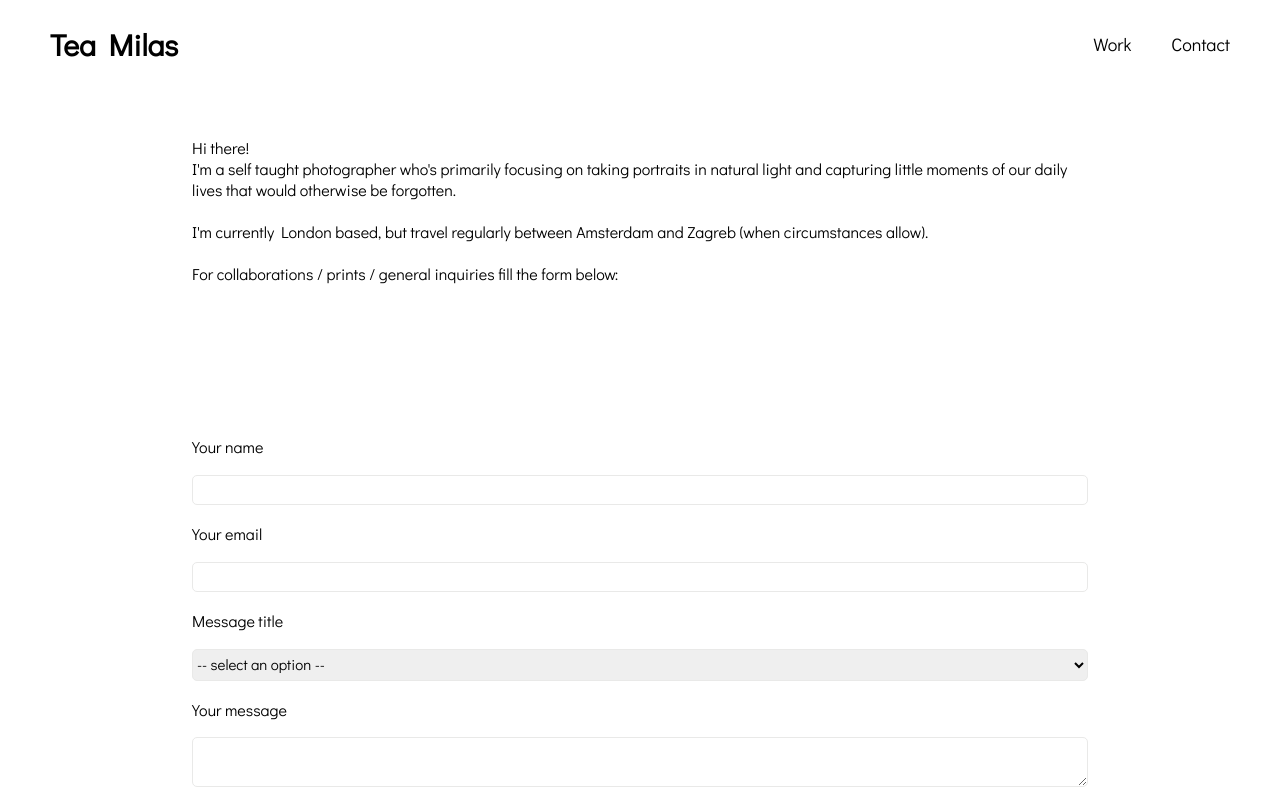
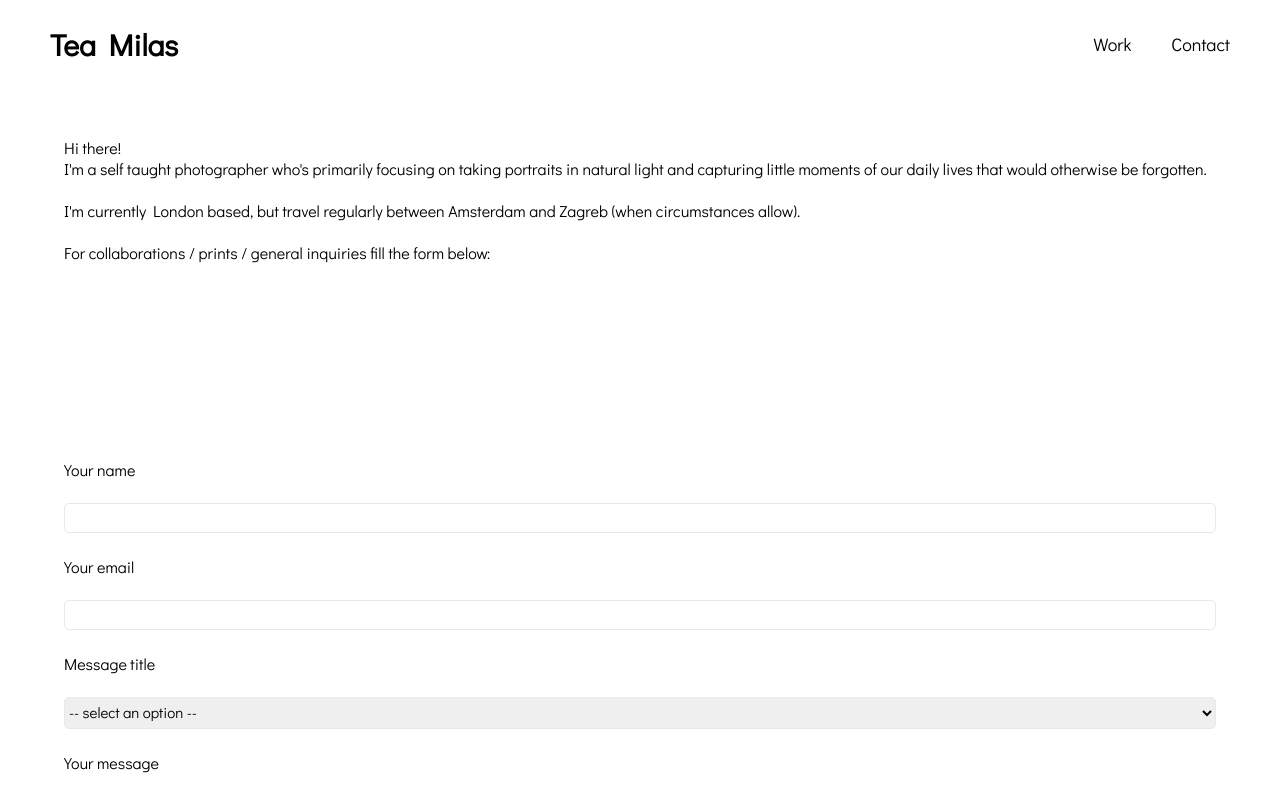
Before and after one commit to tea-milas/photography-portfolio, a React (Create React App) app: page /Contact in a window 1280 px wide. Shown: the top 795 px of the page. Built offline with nearby package versions, Linux system fonts and the light colour scheme.

Commit message:
changed width/height of images in mobile

```diff
--- a/src/components/Contact/Contact.module.scss
+++ b/src/components/Contact/Contact.module.scss
@@ -1,6 +1,6 @@
 .contact {
   margin: 7em auto;
-  width: 70%;
+  width: 90%;
   height: 100%;
   display: flex;
   justify-content: space-evenly;
--- a/src/components/Navigation/Navigation.jsx
+++ b/src/components/Navigation/Navigation.jsx
@@ -31,7 +31,7 @@ const Navigation = () => {
                                 <button className={styles.close} onClick={() => setIsOpen(false)}>X</button>
                                 <ul>
                                     <li><Link to="/">Work</Link></li>
-                                    <li> <Link to="/contact">Contact</Link></li>
+                                    <li> <Link to="/Contact">Contact</Link></li>
                                 </ul>
                             </div>
                             }
@@ -40,7 +40,7 @@ const Navigation = () => {
                         <h2><Link to="/">Tea Milas</Link></h2>
                         <ul>
                             <li><Link to="/">Work</Link></li>
-                            <li> <Link to="/contact">Contact</Link></li>
+                            <li> <Link to="/Contact">Contact</Link></li>
                         </ul>
                     </nav>
             }
@@ -51,7 +51,7 @@ const Navigation = () => {
                                         <Section information={d} />
                                     </Route>
                     )}
-                <Route path="/contact">
+                <Route path="/Contact">
                     <Contact />
                 </Route>
                 <Route path="/">
--- a/src/components/Section/Section.module.scss
+++ b/src/components/Section/Section.module.scss
@@ -56,14 +56,15 @@
 
         .images {
             margin-bottom: 110px;
+            height: auto;
             width: 90%;
             display: flex;
             flex-wrap: wrap;
             justify-content: space-evenly;
 
             img {
+                height: auto;
                 width: 90%;
-                height: auto;
                 margin: 0.5em;
             }
         }
```
